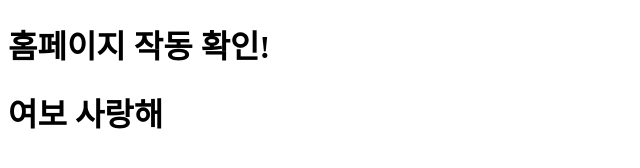
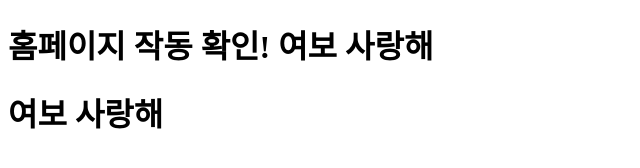
Before and after one commit to kjpat/hp, a plain HTML site: page index.html in a window 1280 px wide. Shown: the whole page, without its empty margins (0-640 px from the left). Drawn offline with Linux system fonts and the light colour scheme.

Commit message:
Update index.html

```diff
--- a/index.html
+++ b/index.html
@@ -5,7 +5,7 @@
   <title>테스트 홈페이지</title>
 </head>
 <body>
-  <h1>홈페이지 작동 확인!</h1>
+  <h1>홈페이지 작동 확인! 여보 사랑해</h1>
     <h1>여보 사랑해</h1>
 </body>
 </html>
```
